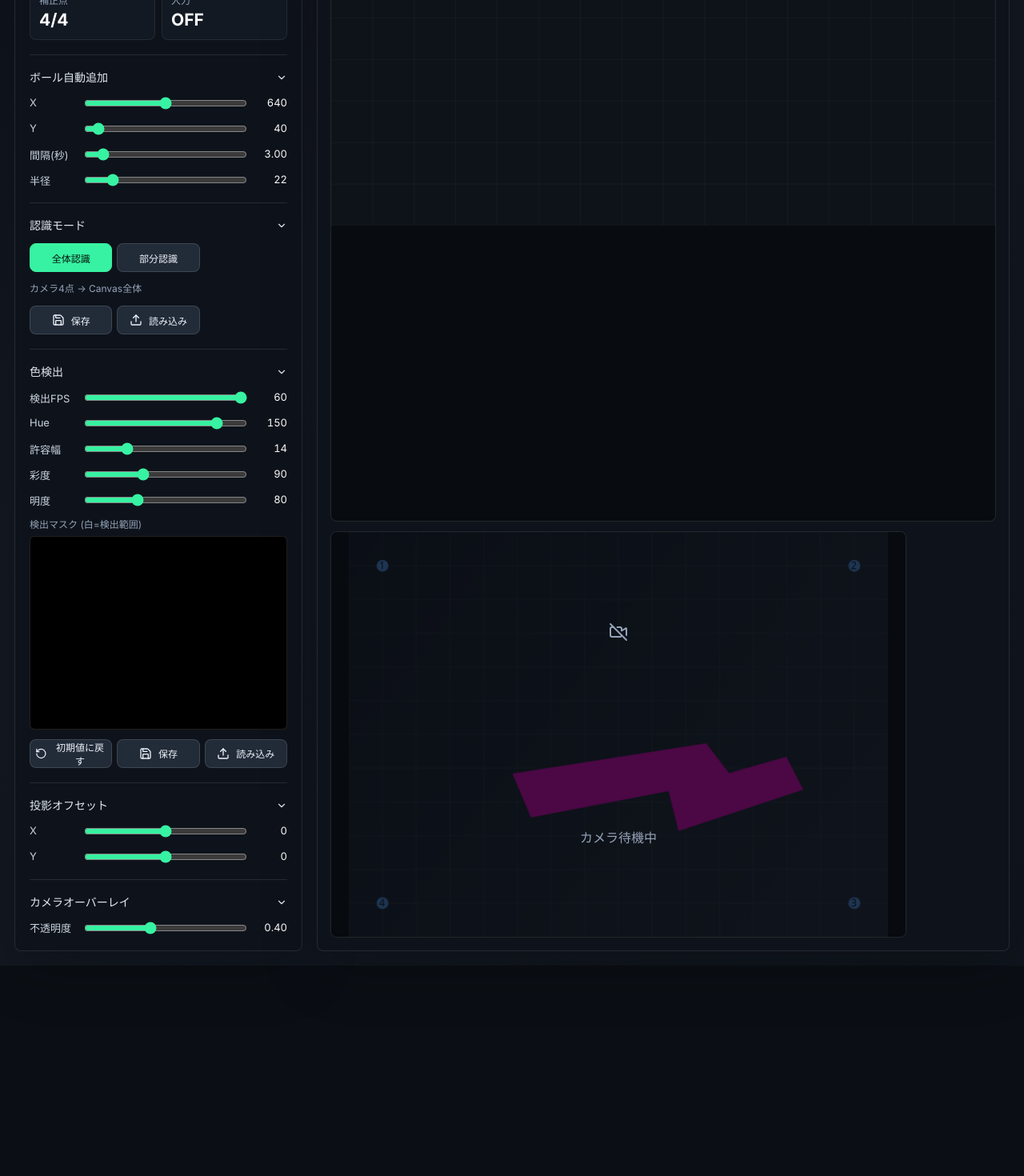
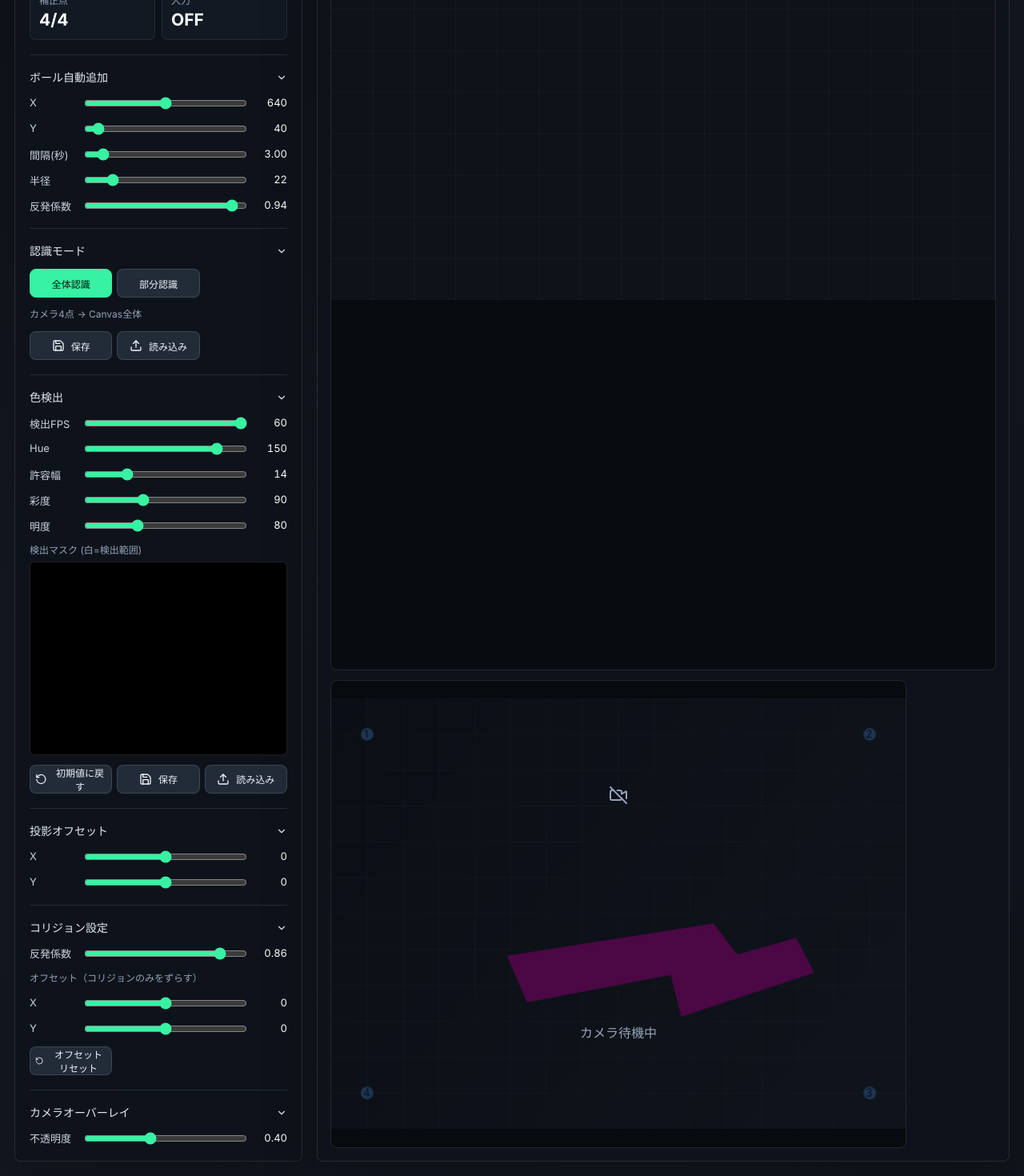
Before and after one commit to kumi0708/realtime-block-codex, a React (Vite) app: page / in a window 1280 px wide. Shown: the part 658-2128 px from the top of the page at 80% size. Before the commit the page ends 1865 px from the top, so only its background shows below. Built offline with nearby package versions, Linux system fonts and the light colour scheme; no server answers.

Commit message:
readm.md修正コリジョンの反発係数入力できるように修正

```diff
--- a/src/main.tsx
+++ b/src/main.tsx
@@ -366,6 +366,9 @@ function App() {
   const [saturation, setSaturation] = useState(DEFAULT_COLOR_SETTINGS.saturation);
   const [value, setValue] = useState(DEFAULT_COLOR_SETTINGS.value);
   const [offset, setOffset] = useState<Point>({ x: 0, y: 0 });
+  const [colliderOffset, setColliderOffset] = useState<Point>({ x: 0, y: 0 });
+  const [ballRestitution, setBallRestitution] = useState(0.94);
+  const [colliderRestitution, setColliderRestitution] = useState(0.86);
   const [cameraOverlayOpacity, setCameraOverlayOpacity] = useState(0.4);
   const [detectFps, setDetectFps] = useState(60);
 
@@ -444,6 +447,7 @@ function App() {
       frictionAir: 0.002,
       label: "ball",
     });
+    (ball as any)._initialBall = true;
     Matter.World.add(world, [leftWall, rightWall, ball]);
     engineRef.current = engine;
     leftWallRef.current = leftWall;
@@ -569,7 +573,7 @@ function App() {
         previousMarkersRef.current = currentMarkers;
       }
 
-      updateColliderBodies(engineRef.current, currentMarkers, homography, offset, calibrationMode, interactionAreaPoints);
+      updateColliderBodies(engineRef.current, currentMarkers, homography, offset, calibrationMode, interactionAreaPoints, colliderOffset, colliderRestitution);
       if (engineRef.current) {
         Matter.Engine.update(engineRef.current, delta);
         removeOffscreenBalls(engineRef.current, playAreaBounds);
@@ -608,6 +612,8 @@ function App() {
     hue,
     interactionAreaPoints,
     offset,
+    colliderOffset,
+    colliderRestitution,
     playAreaBounds,
     running,
     saturation,
@@ -691,7 +697,7 @@ function App() {
   const addBallAt = (point: Point) => {
     if (!engineRef.current) return;
     const ball = Matter.Bodies.circle(point.x, point.y, ballSpawnRadius, {
-      restitution: 0.94,
+      restitution: ballRestitution,
       friction: 0.02,
       frictionAir: 0.002,
       label: "ball",
@@ -704,7 +710,7 @@ function App() {
     const id = window.setInterval(() => {
       if (!engineRef.current) return;
       const ball = Matter.Bodies.circle(ballSpawnX, ballSpawnY, ballSpawnRadius, {
-        restitution: 0.94,
+        restitution: ballRestitution,
         friction: 0.02,
         frictionAir: 0.002,
         label: "ball",
@@ -712,13 +718,13 @@ function App() {
       Matter.World.add(engineRef.current.world, ball);
     }, ballSpawnIntervalSec * 1000);
     return () => clearInterval(id);
-  }, [ballSpawnEnabled, running, ballSpawnX, ballSpawnY, ballSpawnIntervalSec, ballSpawnRadius]);
+  }, [ballSpawnEnabled, running, ballSpawnX, ballSpawnY, ballSpawnIntervalSec, ballSpawnRadius, ballRestitution]);
 
   const addColliderAt = (point: Point) => {
     if (!engineRef.current) return;
     const collider = Matter.Bodies.rectangle(point.x, point.y, 110, 34, {
       isStatic: true,
-      restitution: 0.86,
+      restitution: colliderRestitution,
       friction: 0.04,
       label: MANUAL_BODY_LABEL,
     });
@@ -1068,6 +1074,14 @@ function App() {
             value={ballSpawnRadius}
             onChange={setBallSpawnRadius}
           />
+          <FloatRange
+            label="反発係数"
+            min={0}
+            max={1}
+            step={0.01}
+            value={ballRestitution}
+            onChange={setBallRestitution}
+          />
         </ControlGroup>
 
         <ControlGroup title="認識モード" collapsible>
@@ -1112,32 +1126,32 @@ function App() {
         </ControlGroup>
 
         {calibrationMode === "partial" && (
-          <ControlGroup title="Interaction Area">
+          <ControlGroup title="Interaction Area" collapsible>
             <Range
               label="左余白"
               min={0}
-              max={PROJECTOR_WIDTH / 2 - 10}
+              max={1000}
               value={iaMarginLeft}
               onChange={(v) => { setIaMarginLeft(v); applyMargins(v, iaMarginTop, iaMarginRight, iaMarginBottom); }}
             />
             <Range
               label="右余白"
               min={0}
-              max={PROJECTOR_WIDTH / 2 - 10}
+              max={1000}
               value={iaMarginRight}
               onChange={(v) => { setIaMarginRight(v); applyMargins(iaMarginLeft, iaMarginTop, v, iaMarginBottom); }}
             />
             <Range
               label="上余白"
               min={0}
-              max={PROJECTOR_HEIGHT / 2 - 10}
+              max={1000}
               value={iaMarginTop}
               onChange={(v) => { setIaMarginTop(v); applyMargins(iaMarginLeft, v, iaMarginRight, iaMarginBottom); }}
             />
             <Range
               label="下余白"
               min={0}
-              max={PROJECTOR_HEIGHT / 2 - 10}
+              max={1000}
               value={iaMarginBottom}
               onChange={(v) => { setIaMarginBottom(v); applyMargins(iaMarginLeft, iaMarginTop, iaMarginRight, v); }}
             />
@@ -1215,6 +1229,26 @@ function App() {
         <ControlGroup title="投影オフセット" collapsible>
           <Range label="X" min={-160} max={160} value={offset.x} onChange={(x) => setOffset((point) => ({ ...point, x }))} />
           <Range label="Y" min={-120} max={120} value={offset.y} onChange={(y) => setOffset((point) => ({ ...point, y }))} />
+        </ControlGroup>
+
+        <ControlGroup title="コリジョン設定" collapsible>
+          <FloatRange
+            label="反発係数"
+            min={0}
+            max={1}
+            step={0.01}
+            value={colliderRestitution}
+            onChange={setColliderRestitution}
+          />
+          <p className="mode-desc">オフセット（コリジョンのみをずらす）</p>
+          <Range label="X" min={-160} max={160} value={colliderOffset.x} onChange={(x) => setColliderOffset((p) => ({ ...p, x }))} />
+          <Range label="Y" min={-120} max={120} value={colliderOffset.y} onChange={(y) => setColliderOffset((p) => ({ ...p, y }))} />
+          <div className="button-row">
+            <button type="button" onClick={() => setColliderOffset({ x: 0, y: 0 })}>
+              <RotateCcw size={16} />
+              オフセットリセット
+            </button>
+          </div>
         </ControlGroup>
 
         <ControlGroup title="カメラオーバーレイ" collapsible>
@@ -1466,6 +1500,8 @@ function updateColliderBodies(
   offset: Point,
   calibrationMode?: "full" | "partial",
   interactionAreaPoints?: Point[],
+  colliderOffset?: Point,
+  colliderRestitution?: number,
 ) {
   if (!engine) return;
 
@@ -1473,9 +1509,13 @@ function updateColliderBodies(
   Matter.World.remove(engine.world, bodies);
 
   const iaPts = calibrationMode === "partial" && interactionAreaPoints?.length === 4 ? interactionAreaPoints : null;
+  const totalOffset: Point = {
+    x: offset.x + (colliderOffset?.x ?? 0),
+    y: offset.y + (colliderOffset?.y ?? 0),
+  };
 
   markers.forEach((marker) => {
-    const transformed = marker.points.map((point) => transformPoint(point, homography, offset));
+    const transformed = marker.points.map((point) => transformPoint(point, homography, totalOffset));
     if (transformed.length < 3) return;
     if (iaPts) {
       const center = transformed.reduce(
@@ -1491,7 +1531,7 @@ function updateColliderBodies(
     const vertices = transformed.map((point) => ({ x: point.x - center.x, y: point.y - center.y }));
     const body = Matter.Bodies.fromVertices(center.x, center.y, [vertices], {
       isStatic: true,
-      restitution: 0.86,
+      restitution: colliderRestitution ?? 0.86,
       friction: 0.04,
       label: BODY_LABEL,
     });
```
Also changed, not shown: 1 other file (tests, documents, lock files or other folders).
